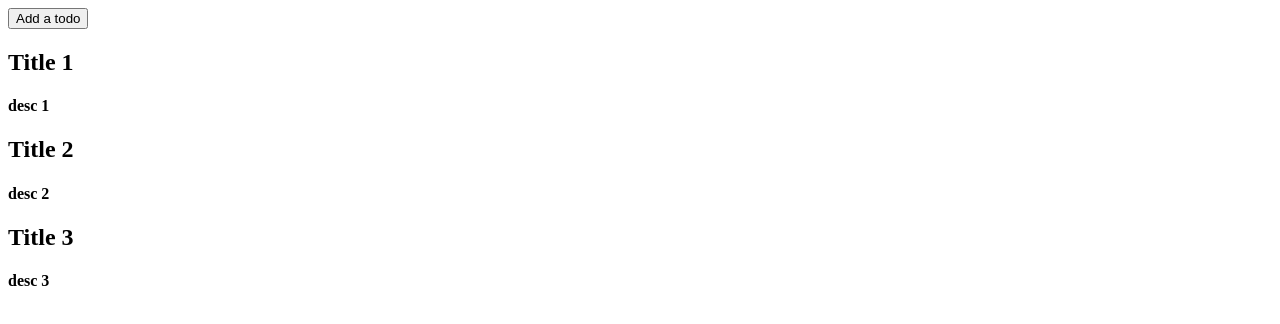
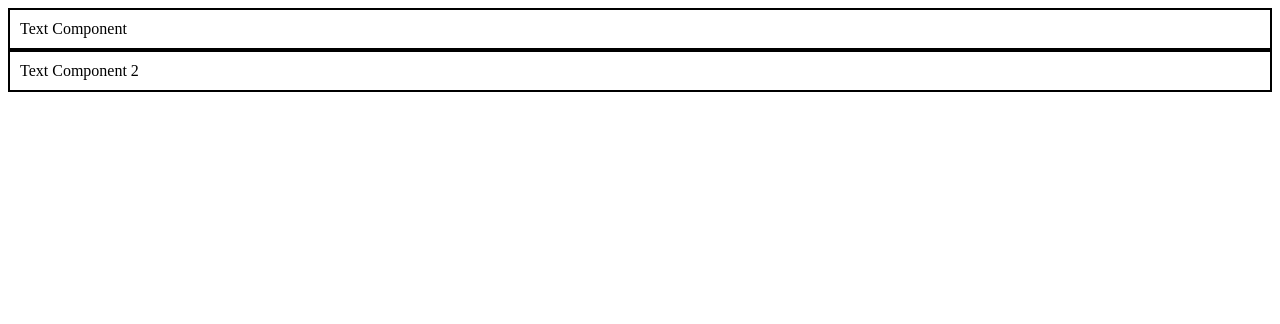
Before and after one commit to NishaM2/React-hooks, a React (Vite) app in the folder week-6-experiments/: page / in a window 1280 px wide. Shown: the top 324 px of the page. Built offline with nearby package versions, Linux system fonts and the light colour scheme.

Commit message:
card wrapper

```diff
--- a/week-6-experiments/src/App.jsx
+++ b/week-6-experiments/src/App.jsx
@@ -1,44 +1,27 @@
 /* eslint-disable react/prop-types */
 
-
-import { useState } from "react"
-
-let counter = 4;
 function App() {
-  const [todos, setTodos] = useState([ {
-    id: 1,
-    title: "Title 1",
-    description: "desc 1"
-  }, {
-    id: 2,
-    title: "Title 2",
-    description: "desc 2"
-  }, {
-    id: 3,
-    title: "Title 3",
-    description: "desc 3"
-  }])
-
-  function addTodo () {
-    setTodos([...todos, {
-      id: counter++,
-      title: "Title 4",
-      description: "desc 4"
-    }])
-  }
-
-  return (
-    <div>
-      <button onClick={addTodo}>Add a todo</button>
-      {todos.map(todo => <Todo key={todo.id} title={todo.title} description={todo.description} />)}
-    </div>
-  )
+  return <div>
+    <CardWrapper innerComponent={<TextComponent/>} />
+    <CardWrapper innerComponent={<TextComponent2/>} />
+  </div>;
 }
 
-function Todo({title, description}) {
+function CardWrapper({innerComponent}) {
+  return <div style={{border: "2px solid black", padding: 10}}>
+    {innerComponent}
+  </div>
+}
+
+function TextComponent() {
   return <div>
-    <h2>{title}</h2>
-    <h4>{description}</h4>
+    Text Component
+  </div>
+}
+
+function TextComponent2() {
+  return <div>
+    Text Component 2
   </div>
 }
 
```
